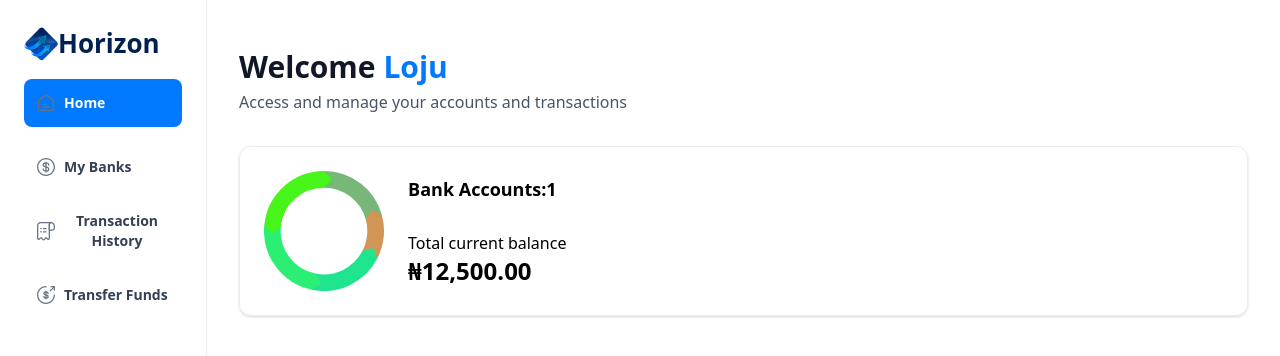
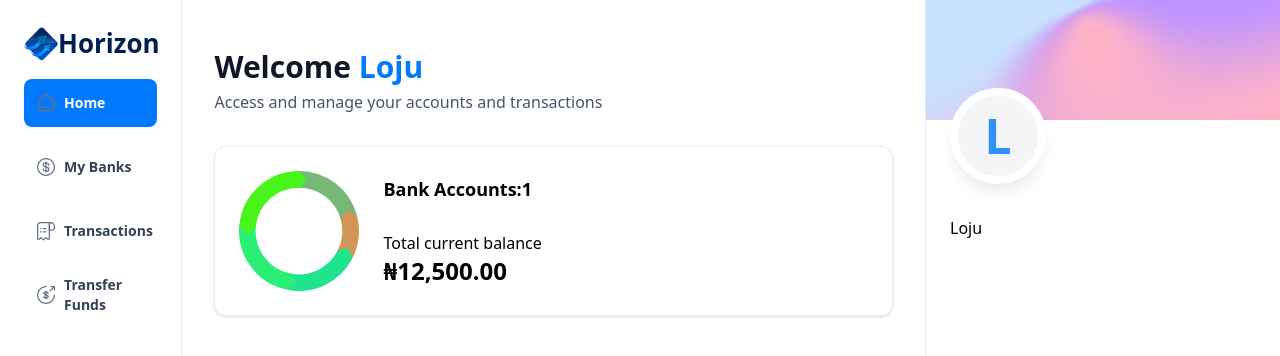
Before and after one commit to looju/Dawn, a Next.js app: page / in a window 1280 px wide. Shown: the top 356 px of the page. Built offline with nearby package versions, Linux system fonts and the light colour scheme.

Commit message:
right side bar user email

```diff
--- a/app/(root)/page.tsx
+++ b/app/(root)/page.tsx
@@ -1,3 +1,4 @@
+import RightSideBar from "@/components/RightSideBar";
 import Headerbox from "@/components/headerbox";
 import TotalBalanceBox from "@/components/totalBalanceBox";
 import React from "react";
@@ -21,6 +22,7 @@ export default function Home() {
           />
         </header>
       </div>
+      <RightSideBar user={loggedIn} transactions={[]} banks={[]} />
     </section>
   );
 }
--- /dev/null
+++ b/components/RightSideBar.tsx
@@ -0,0 +1,27 @@
+import { RightSidebarProps } from "@/types";
+import React from "react";
+
+const RightSideBar = ({ user, transactions, banks }: RightSidebarProps) => {
+  return (
+    <aside className="right-sidebar">
+      <section className="flex flex-col pb-8">
+        <div className="profile-banner" />
+        <div className="profile">
+          <div className="profile-img">
+            <span className="text-5xl font-bold text-blue-500">
+              {user.firstName[0]}
+            </span>
+          </div>
+          <div className="profile-details">
+            <h1>
+              {user.firstName} {user.lastName}
+            </h1>
+            <p style={{ fontWeight: "lighter", fontSize: 12 }}>{user.email}</p>
+          </div>
+        </div>
+      </section>
+    </aside>
+  );
+};
+
+export default RightSideBar;
--- a/components/mobileNav.tsx
+++ b/components/mobileNav.tsx
@@ -26,8 +26,8 @@ const MobileNav = ({ user }: MobileNavProps) => {
           <IoReorderThree size={24} />
         </SheetTrigger>
         <SheetContent
-          side={"right"}
-          className="bg-white w-2/6 content-center pt-10 items-center"
+          side={"left"}
+          className="bg-white w-1/4 content-center pt-10 items-center"
         >
           {sidebarLinks.map((item) => {
             const isActive =
@@ -53,7 +53,7 @@ const MobileNav = ({ user }: MobileNavProps) => {
                       width: "100%",
                     }}
                   >
-                    <div className="relative size-6 w-full h-2 items-center content-center flex flex-row my-2 self-center">
+                    <div className="relative  w-full h-2 items-center content-center flex flex-row my-2 self-center">
                       <Image
                         src={item.imgURL}
                         width={20}
@@ -65,14 +65,16 @@ const MobileNav = ({ user }: MobileNavProps) => {
                         className={cn("sidebar-label", {
                           "!text-white": isActive,
                         })}
+                        style={{
+                          flexWrap: "wrap",
+                          textAlign: "justify",
+                        }}
                       >
                         {item.label}
                       </p>
                     </div>
-                    USER//
                   </div>
                 </SheetClose>
-                FOOTER
               </>
             );
           })}
--- a/components/sideBar.tsx
+++ b/components/sideBar.tsx
@@ -51,7 +51,6 @@ const SideBar = ({ user }: SiderbarProps) => {
                         "!text-white": isActive,
                       })}
                       style={{
-                        textAlign: "center",
                         textWrap: "pretty",
                       }}
                     >
--- a/constants/index.ts
+++ b/constants/index.ts
@@ -12,7 +12,7 @@ export const sidebarLinks = [
   {
     imgURL: "/icons/transaction.svg",
     route: "/transaction-history",
-    label: "Transaction History",
+    label: "Transactions",
   },
   {
     imgURL: "/icons/money-send.svg",
```
